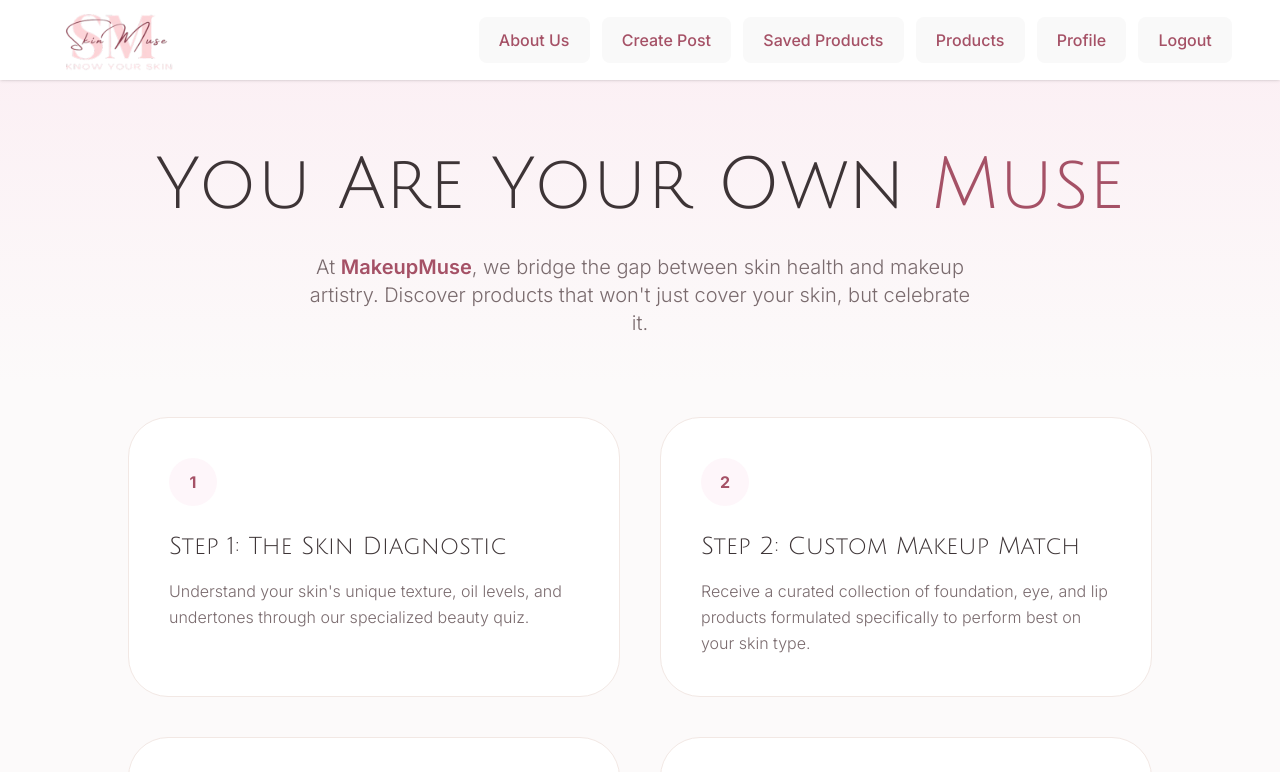
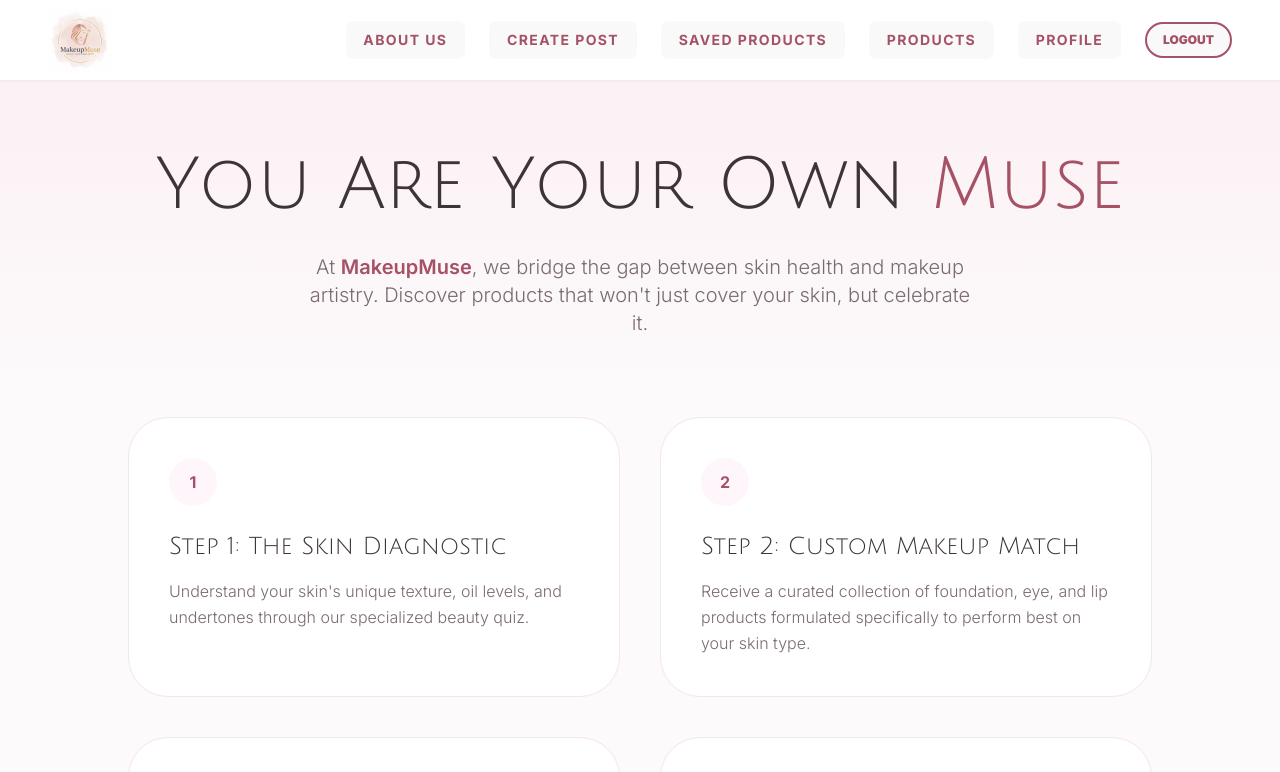
Before and after one commit to rimpleshrestha/security_cw2_frontend, a React (Vite) app: page /about in a window 1280 px wide. Shown: the top 772 px of the page. Built offline with nearby package versions, Linux system fonts and the light colour scheme; sample sign-in values are in the browser's storage; a web font is replaced by a local one.

Commit message:
changed the header to be more efficient

```diff
--- a/src/layouts/Header.jsx
+++ b/src/layouts/Header.jsx
@@ -1,5 +1,5 @@
 import { NavLink, useLocation, useNavigate } from "react-router-dom";
-import SkinmuseLogo from "../assets/images/skinMuseLogo.png";
+import MakeupMuseLogo from "../assets/images/makeupmuse.jpg"; // Updated to your specific filename
 import { useEffect, useState } from "react";
 import { BiMenu, BiX } from "react-icons/bi";
 
@@ -11,7 +11,7 @@ const Header = () => {
   useEffect(() => {
     const newToken = sessionStorage.getItem("access-token");
     setToken(newToken);
-  }, [location]); // triggers when route changes — especially after login
+  }, [location]);
 
   const logout = () => {
     sessionStorage.removeItem("access-token");
@@ -23,31 +23,35 @@ const Header = () => {
     setToken(null);
     navigate("/signup");
   };
+
   const [viewMobile, setViewMobile] = useState(false);
   const toggleViewMobileNav = () => {
     setViewMobile(!viewMobile);
   };
+
+  const navItemStyles =
+    "text-nowrap text-sm tracking-widest uppercase hover:text-[#332B2D] transition-colors duration-300 font-bold";
+
   return (
-    <header
-      className="bg-white fixed w-full top-0 z-50
-     shadow flex justify-between items-center px-12"
-    >
+    <header className="bg-white fixed w-full top-0 z-50 shadow-sm flex justify-between items-center px-12 h-20">
+      {/* Logo Link */}
       <NavLink to={token ? "/dashboard" : "/"}>
         <img
-          src={SkinmuseLogo}
-          alt="SkinMuse Logo"
-          className="h-20 object-contain"
+          src={MakeupMuseLogo}
+          alt="MakeupMuse Logo"
+          className="h-16 object-contain" // Adjusted height for a cleaner look
         />
       </NavLink>
-      <nav className="flex gap-3 max-md:hidden font-inter items-center font-bold text-[#A55166]">
-        {/* About Us button navigates to /about */}
-        <button className="text-nowrap" onClick={() => navigate("/about")}>
+
+      {/* Desktop Navigation */}
+      <nav className="hidden md:flex gap-6 font-inter items-center text-[#A55166]">
+        <button className={navItemStyles} onClick={() => navigate("/about")}>
           About Us
         </button>
 
-        {["admin"].includes(sessionStorage.getItem("role")) && (
+        {sessionStorage.getItem("role") === "admin" && (
           <button
-            className="text-nowrap"
+            className={navItemStyles}
             onClick={() => navigate("/create-post")}
           >
             Create Post
@@ -57,44 +61,55 @@ const Header = () => {
         {token ? (
           <>
             <button
-              className="text-nowrap"
+              className={navItemStyles}
               onClick={() => navigate("/saved-products")}
             >
               Saved Products
             </button>
             <button
-              className="text-nowrap"
+              className={navItemStyles}
               onClick={() => navigate("/products")}
             >
               Products
             </button>
             <button
-              className="text-nowrap"
+              className={navItemStyles}
               onClick={() => navigate("/profile")}
             >
               Profile
             </button>
-            <button className="text-nowrap" onClick={logout}>
-              Logout
+            <button
+              className="text-nowrap text-xs font-black border-2 border-[#A55166] px-4 py-2 rounded-full hover:bg-[#A55166] hover:text-white transition-all"
+              onClick={logout}
+            >
+              LOGOUT
             </button>
           </>
         ) : (
-          <>
-            <button className="text-nowrap" onClick={() => navigate("/signup")}>
-              Login
+          <button
+            className="text-nowrap text-xs font-black bg-[#A55166] text-white px-6 py-2 rounded-full hover:bg-[#332B2D] transition-all"
+            onClick={() => navigate("/signup")}
+          >
+            LOGIN
           </button>
-          </>
         )}
       </nav>
 
-      <button onClick={() => toggleViewMobileNav()} className="block md:hidden">
+      {/* Mobile Toggle */}
+      <button
+        onClick={() => toggleViewMobileNav()}
+        className="block md:hidden text-3xl text-[#A55166]"
+      >
         {viewMobile ? <BiX /> : <BiMenu />}
       </button>
-      <div className={`${viewMobile ? "block" : "hidden"} `}>
-        <nav className="hidden   gap-3 max-md:flex flex-col fixed top-20  left-1/2 z-50 bg-white h-[100%] pt-20 w-screen -translate-x-1/2 font-inter items-center font-bold text-[#A55166]">
-          {/* About Us button navigates to /about */}
+
+      {/* Mobile Menu */}
+      <div
+        className={`${
+          viewMobile ? "flex" : "hidden"
+        } md:hidden fixed top-20 left-0 w-full bg-white h-screen z-50 flex-col items-center pt-10 gap-6 font-inter font-bold text-[#A55166]`}
+      >
         <button
-            className="text-nowrap"
           onClick={() => {
             setViewMobile(false);
             navigate("/about");
@@ -103,9 +118,8 @@ const Header = () => {
           About Us
         </button>
 
-          {["admin"].includes(sessionStorage.getItem("role")) && (
+        {sessionStorage.getItem("role") === "admin" && (
           <button
-              className="text-nowrap"
             onClick={() => {
               setViewMobile(false);
               navigate("/create-post");
@@ -118,7 +132,6 @@ const Header = () => {
         {token ? (
           <>
             <button
-                className="text-nowrap"
               onClick={() => {
                 setViewMobile(false);
                 navigate("/saved-products");
@@ -127,7 +140,6 @@ const Header = () => {
               Saved Products
             </button>
             <button
-                className="text-nowrap"
               onClick={() => {
                 setViewMobile(false);
                 navigate("/products");
@@ -136,7 +148,6 @@ const Header = () => {
               Products
             </button>
             <button
-                className="text-nowrap"
               onClick={() => {
                 setViewMobile(false);
                 navigate("/profile");
@@ -145,7 +156,6 @@ const Header = () => {
               Profile
             </button>
             <button
-                className="text-nowrap"
               onClick={() => {
                 setViewMobile(false);
                 logout();
@@ -155,9 +165,7 @@ const Header = () => {
             </button>
           </>
         ) : (
-            <>
           <button
-                className="text-nowrap"
             onClick={() => {
               setViewMobile(false);
               navigate("/signup");
@@ -165,9 +173,7 @@ const Header = () => {
           >
             Login
           </button>
-            </>
         )}
-        </nav>
       </div>
     </header>
   );
```
Lines whose indentation alone changed are shown as unchanged.
